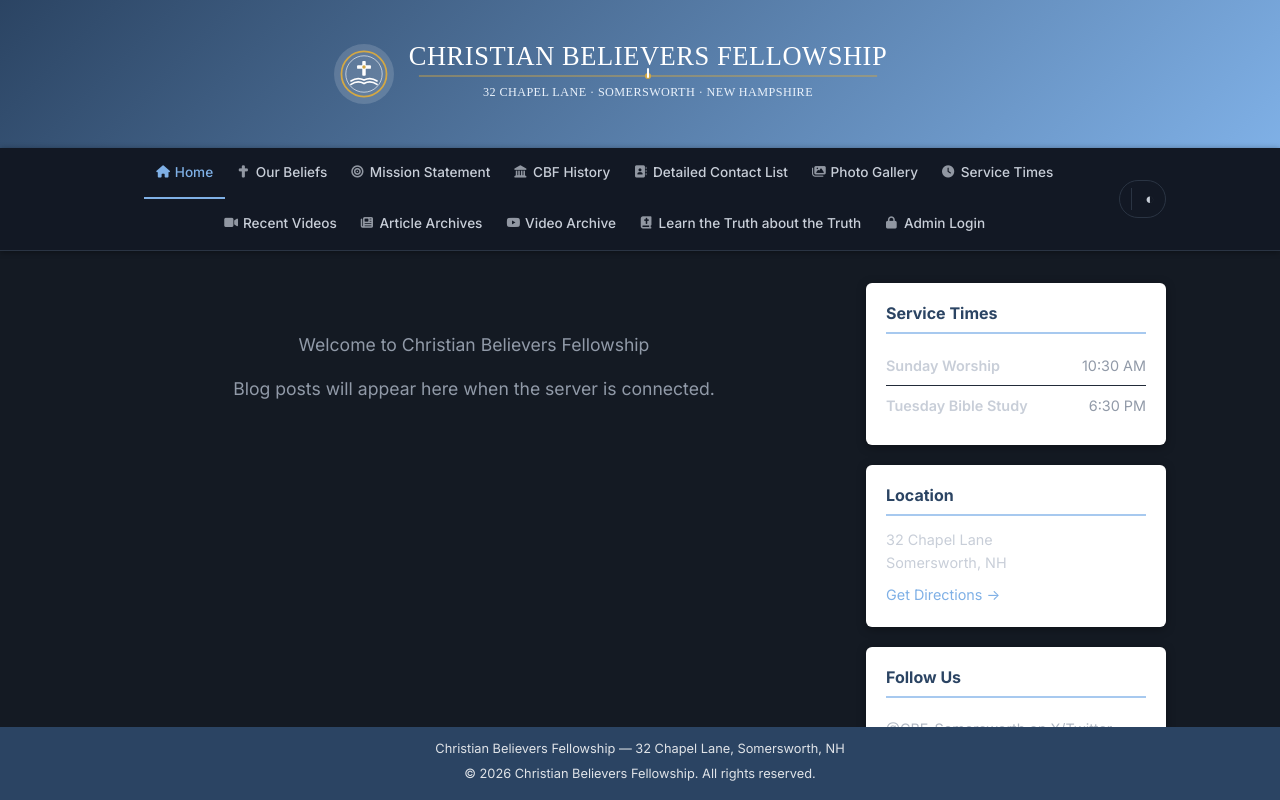
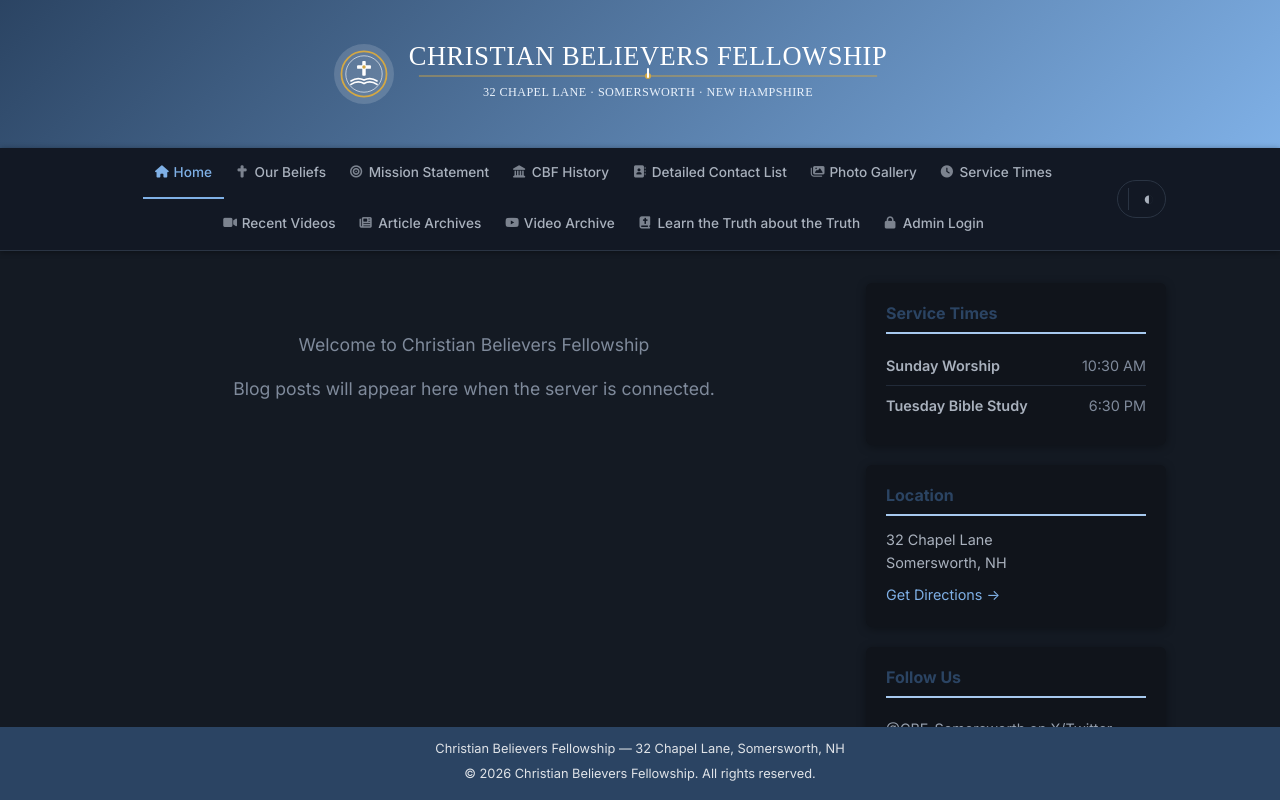
Before and after one commit to chrisgorham999/cbfchurch, a plain HTML site: page index.html in a window 1280 px wide. Both pictures are taken after a click on the button "Toggle dark mode". Shown: the top 800 px of the page. Drawn offline with Linux system fonts and the light colour scheme; no server answers.

Commit message:
Update style.css

```diff
--- a/css/style.css
+++ b/css/style.css
@@ -31,9 +31,9 @@
   --color-primary-dark: #2b4463;
   --color-primary-light: #a7c9ef;
   --color-accent: #e3c064;
-  --color-text: #c8ced8;
-  --color-text-light: #aeb6c2;
-  --color-text-muted: #919aa8;
+  --color-text: #a9b1bd;
+  --color-text-light: #98a2b0;
+  --color-text-muted: #7f8a9b;
   --color-bg: #10141b;
   --color-bg-light: #141a23;
   --color-bg-warm: #1a2230;
@@ -49,9 +49,9 @@
     --color-primary-dark: #2b4463;
     --color-primary-light: #a7c9ef;
     --color-accent: #e3c064;
-    --color-text: #c8ced8;
-    --color-text-light: #aeb6c2;
-    --color-text-muted: #919aa8;
+    --color-text: #a9b1bd;
+    --color-text-light: #98a2b0;
+    --color-text-muted: #7f8a9b;
     --color-bg: #10141b;
     --color-bg-light: #141a23;
     --color-bg-warm: #1a2230;
@@ -294,7 +294,7 @@ p {
 
 .theme-icon {
   display: inline-block;
-  font-size: 0.95rem;
+  font-size: 1.2rem;
   line-height: 1;
 }
 
@@ -340,7 +340,7 @@ p {
    Content Cards
    =========================== */
 .card {
-  background: #fff;
+  background: var(--color-bg);
   border-radius: var(--radius);
   box-shadow: var(--shadow);
   padding: 2rem;
@@ -355,7 +355,7 @@ p {
    Blog Post Cards
    =========================== */
 .post-card {
-  background: #fff;
+  background: var(--color-bg);
   border-radius: var(--radius);
   box-shadow: var(--shadow);
   padding: 1.75rem 2rem;
@@ -477,7 +477,7 @@ p {
 }
 
 .sidebar-section {
-  background: #fff;
+  background: var(--color-bg);
   border-radius: var(--radius);
   box-shadow: var(--shadow);
   padding: 1.25rem;
```
